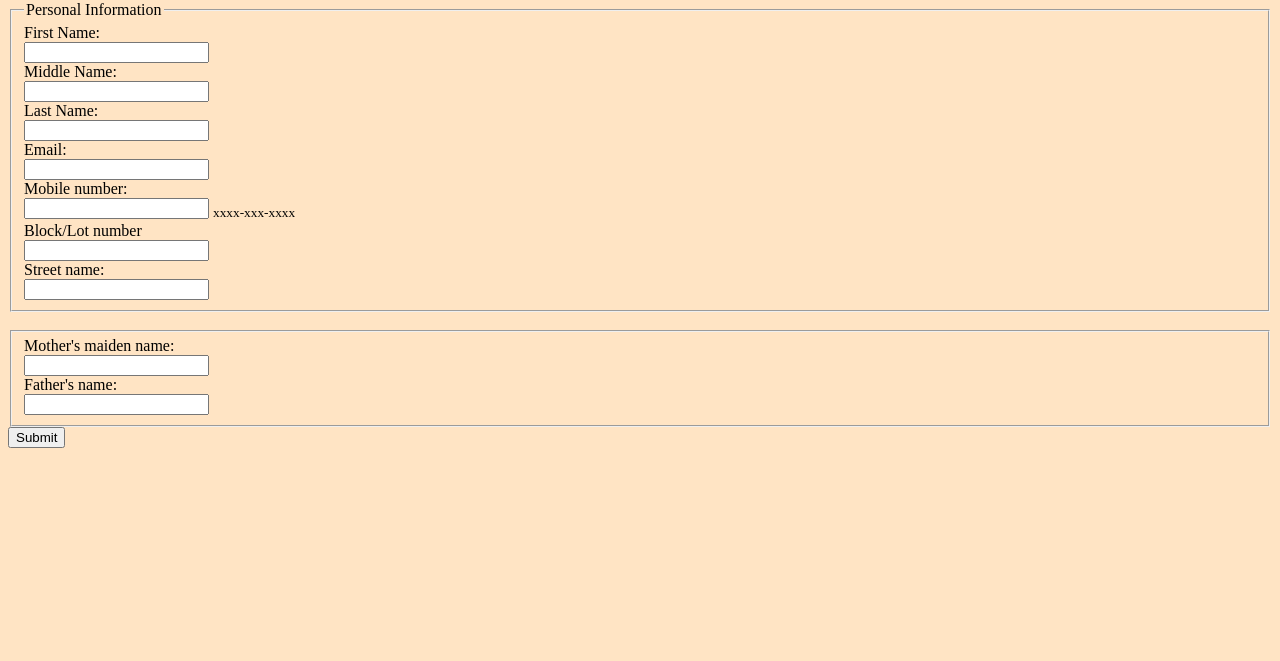
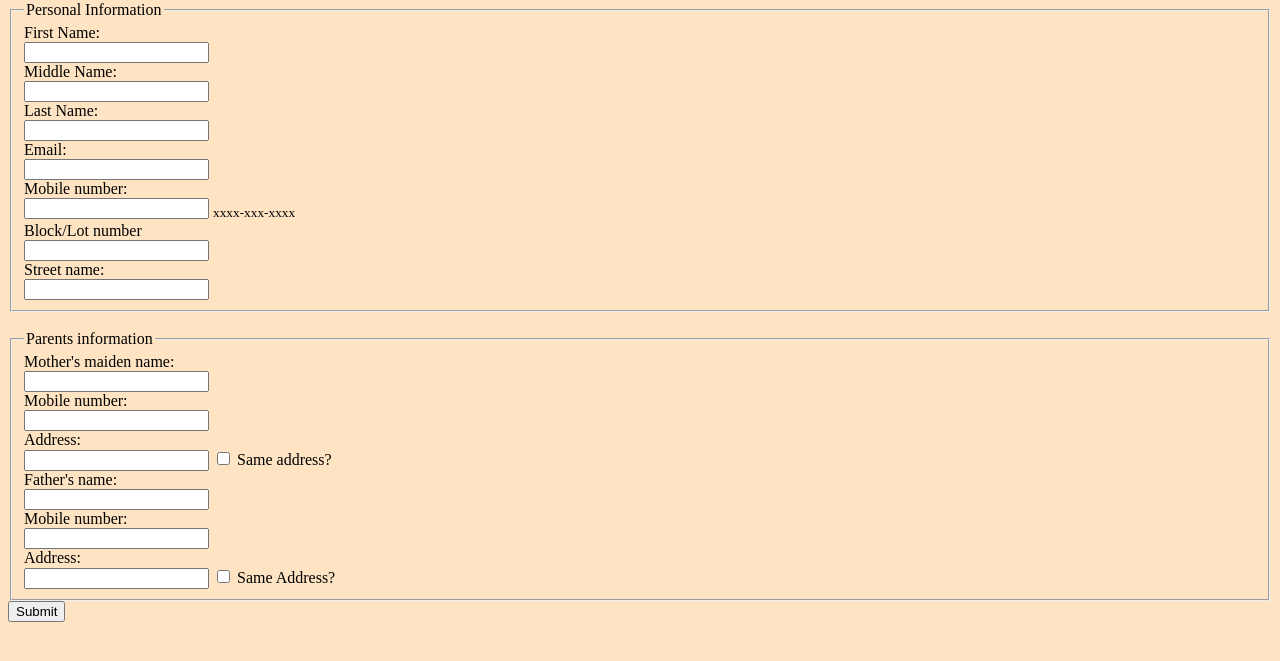
Before and after one commit to kdgcy/dev, a plain HTML site: page index.html in a window 1280 px wide. Shown: the part 79-740 px from the top of the page. Drawn offline with Linux system fonts and the light colour scheme.

Commit message:
Adding more information inputs in parents information

```diff
--- a/index.html
+++ b/index.html
@@ -29,10 +29,23 @@
       </fieldset>
       <br/>
       <fieldset>
+        <legend>Parents information</legend>
         <label for="mother">Mother's maiden name:</label><br/>
         <input type="text" id="mother" name="mother"/><br/>
+        <label for="mnumber">Mobile number:</label><br/>
+        <input type="text" id="mnumber" name="mnumber"/><br/>
+        <label for="maddress">Address:</label><br/>
+        <input type="text" id="maddress" name="maddress"/>
+        <input type="checkbox"/>
+        <label>Same address?</label><br/>
         <label for="father">Father's name:</label><br/>
         <input type="text" id="father" name="father"/><br/>
+        <label for="fnumber">Mobile number:</label><br/>
+        <input type="text" id="fnumber" name="fnumber"/><br/>
+        <label for="faddress">Address:</label><br/>
+        <input type="text" id="faddress" name="faddress"/>
+        <input type="checkbox"/>
+        <label>Same Address?</label><br/>
       </fieldset>
       <input type="submit"/>
     </form>
```
Also changed, not shown: 1 other file.
